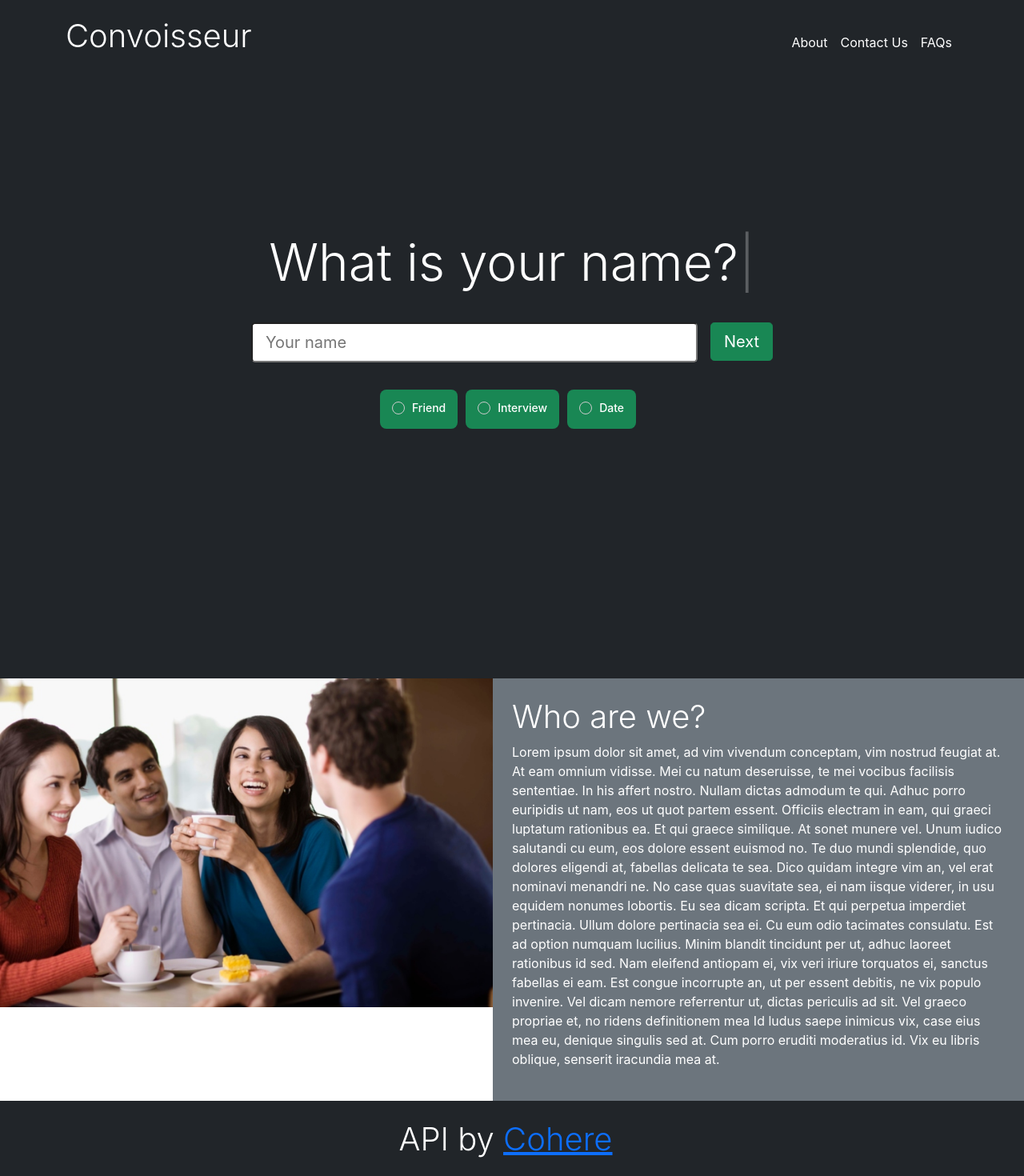
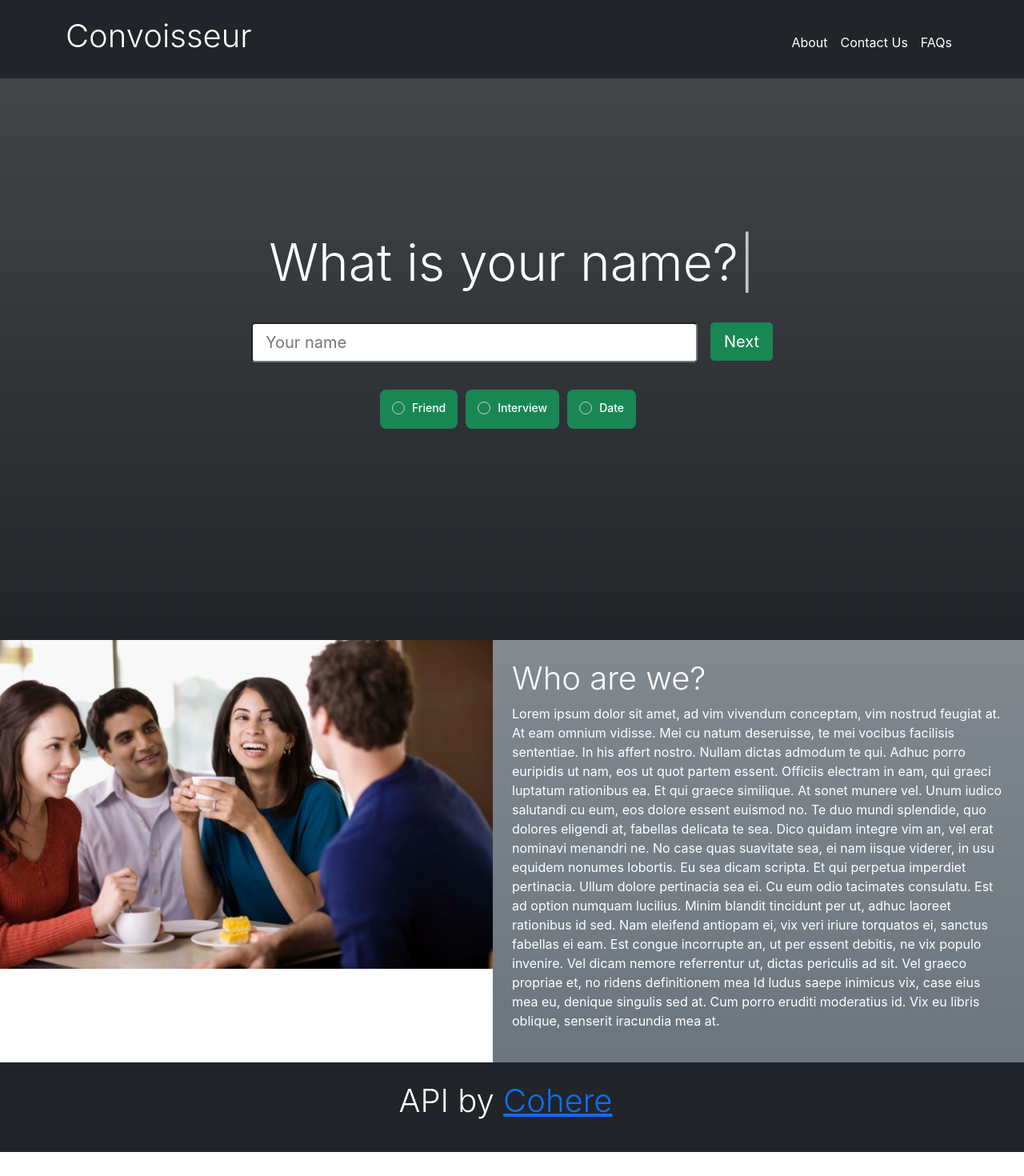
Before and after one commit to keethannn/Convoisseur, a React (Create React App) app in the folder client/: page /home in a window 1280 px wide. Shown: the top 1470 px of the page at 80% size. After the commit the page ends 1440 px from the top, so only its background shows below. Built offline with nearby package versions, Linux system fonts and the light colour scheme.

Commit message:
changed background color

```diff
--- a/client/src/navigation/About.js
+++ b/client/src/navigation/About.js
@@ -7,7 +7,7 @@ function About(){
                 <div class="col w-50">
                     <img class="img-fluid" src="download.png"/>
                 </div>
-                <div class="col text-start bg-secondary text-white p-4 align-middle">
+                <div class="col text-start bg-secondary bg-gradient text-white p-4 align-middle">
                     <h1 class="fw-light">
                         Who are we?
                     </h1>
--- a/client/src/navigation/InputBox.js
+++ b/client/src/navigation/InputBox.js
@@ -12,7 +12,7 @@ function InputBox({question, placeholder, hasNext}){
     }
 
     return(
-        <div class="bg-dark pt-5 pb-5 justify-content-center">
+        <div class="bg-dark bg-gradient pt-5 pb-5 justify-content-center">
             <br></br>
             <br></br>
             <br></br>
@@ -68,8 +68,6 @@ function InputBox({question, placeholder, hasNext}){
             <br></br>
             <br></br>
             <br></br>
-            <br></br>
-            <br></br>
         </div>
     );
 };
```
